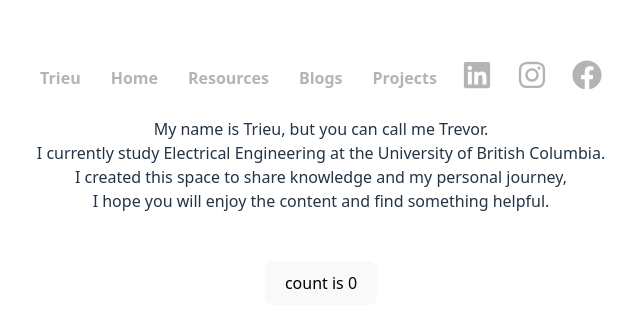
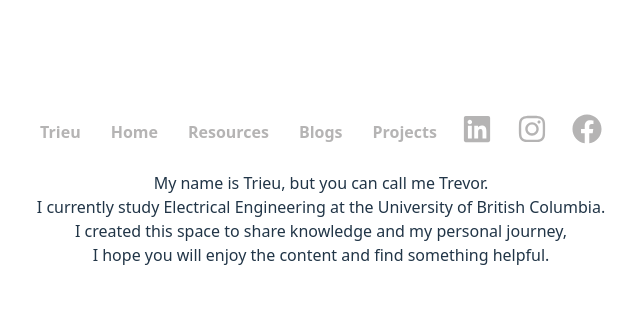
Before and after one commit to ttrieu2025/personal-website, a React (Vite) app: page / in a window 1280 px wide. Shown: the part 204-532 px from the top of the page, without its empty margins (319-959 px from the left). Built offline with nearby package versions, Linux system fonts and the light colour scheme.

Commit message:
Remove button

```diff
--- a/src/App.jsx
+++ b/src/App.jsx
@@ -6,8 +6,6 @@ import { FaLinkedin, FaInstagram, FaFacebook } from 'react-icons/fa';
 
 
 function App() {
-
-const [count, setCount] = useState(0)
 
   return (
     <>
@@ -50,13 +48,6 @@ const [count, setCount] = useState(0)
       I created this space to share knowledge and my personal journey, <br />
       I hope you will enjoy the content and find something helpful.</p>
       </div>
-      <div className="card">
-        <button onClick={() => setCount((count) => count + 1)}>
-          count is {count}
-        </button>
-
-      </div>
-
     </>
   )
 }
```
Lines whose indentation alone changed are shown as unchanged.
